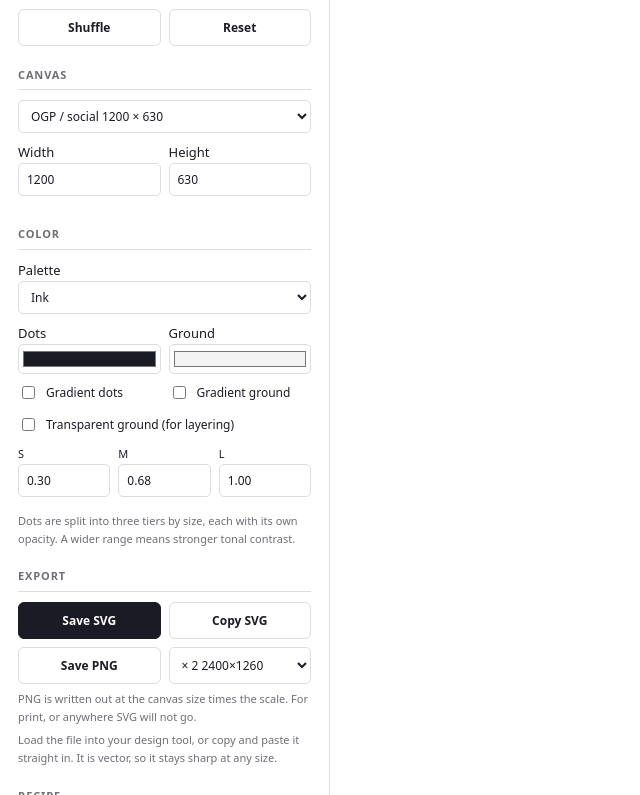
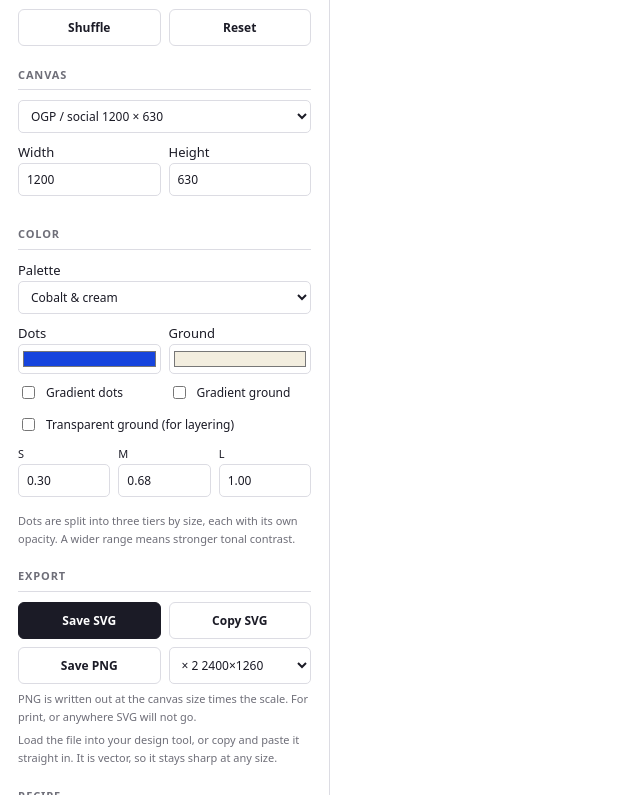
Before and after one commit to martin-ushiyama/math-pattern-gen, a plain HTML site: page index.html in a window 1280 px wide. Shown: the part 1160-1955 px from the top of the page, without its empty margins (0-640 px from the left). Drawn offline with Linux system fonts and the light colour scheme.

Commit message:
feat: default to cobalt and cream palette

```diff
--- a/index.html
+++ b/index.html
@@ -160,9 +160,9 @@ code{font-family:ui-monospace,"SFMono-Regular",Menlo,Consolas,monospace;font-siz
     </label>
     <div class="grid2">
       <label><span class="name" id="uiFg"></span>
-        <span class="pair"><input type="color" id="fg" value="#1b1b26"><input type="color" id="fg2" value="#1b1b26"></span></label>
+        <span class="pair"><input type="color" id="fg" value="#1644dd"><input type="color" id="fg2" value="#1644dd"></span></label>
       <label><span class="name" id="uiBg"></span>
-        <span class="pair"><input type="color" id="bg" value="#f4f4f5"><input type="color" id="bg2" value="#f4f4f5"></span></label>
+        <span class="pair"><input type="color" id="bg" value="#f3eedf"><input type="color" id="bg2" value="#f3eedf"></span></label>
     </div>
     <div class="grid2">
       <label class="row"><input type="checkbox" id="fgGrad" style="width:auto;accent-color:var(--accent)"><span class="name" id="uiFgGrad"></span></label>
@@ -792,7 +792,10 @@ S.turing = {
 /* 配色プリセット。単色は文字列、グラデーションは [開始, 終了]。
    地のグラデーションは「ごく近い2色」に寄せてある。模様が主役なので、
    地が主張すると喧嘩する。ドット側は移動が見えるので少し振ってよい。 */
+const DEFAULT_PALETTE="cobalt-cream";
 const PALETTES=[
+ {id:"cobalt-cream", name:{ja:"コバルト＆クリーム", en:"Cobalt & cream"},
+  fg:"#1644DD", bg:"#F3EEDF", deg:90},
  {id:"ink",     name:{ja:"墨",              en:"Ink"},
   fg:"#1B1B26", bg:"#F4F4F5", deg:90},
  {id:"paper",   name:{ja:"インク＆ペーパー", en:"Ink & paper"},
@@ -1362,7 +1365,8 @@ if(readHash()){
   $("palette").value = (pal==="custom"||PALETTES.some(x=>x.id===pal)) ? pal : "custom";
 }else{
   P=defaults(cur);
-  applyPalette("ink");
+  $("palette").value=DEFAULT_PALETTE;
+  applyPalette(DEFAULT_PALETTE);
 }
 syncPaintUI();
 buildStructSelect(); $("struct").value=cur;
```
Also changed, not shown: README.md.
